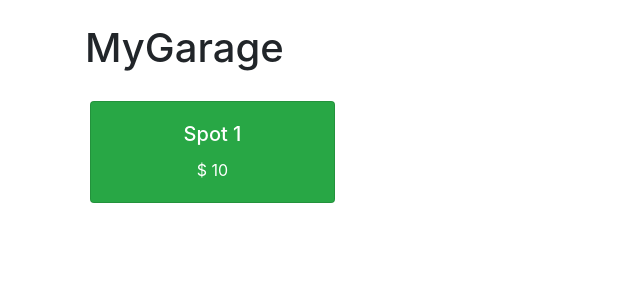
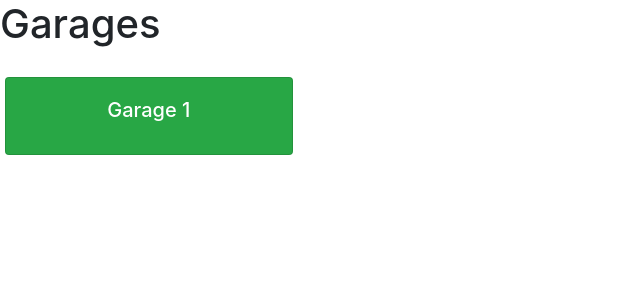
Before and after one commit to SamWickershamBryant/Garage, a Flask app: template templates/index.html in a window 1280 px wide. Shown: the part 56-356 px from the top of that part, without its empty margins (0-640 px from the left). Run offline with Flask 3, Linux system fonts and the light colour scheme; the template is opened without the code that fills it: most values are stand-ins (such as "Sample title", 1, 10 or a date in 2020); the page is wider than the window, and the part outside it is not shown; some libraries are stand-ins or nearby versions.

Commit message:
frontend for garages

```diff
--- a/templates/index.html
+++ b/templates/index.html
@@ -47,26 +47,26 @@
         </div>
     </nav>
 
-    <div class="container mt-4">
-        <h1 class="mb-4">MyGarage</h1>
+
+
+    <div class="Home">
+        <h1 class="mb-4">Garages</h1>
         <div class="row">
-            {% for spot in parking_spots %}
+                {% for garage in garages %}
             <div class="col-sm-12 col-md-6 col-lg-4 col-xl-3">
                 <!-- Check if the spot is available -->
-                {% if not spot.reserved %}
-                <a href="/reserve/{{ spot.id }}" class="text-decoration-none">
+                {% if not garage.full %}
+                <a href="/garage/{{garage.id}}" class="text-decoration-none">
                     <div class="card spot-card available">
                         <div class="card-body spot-body">
-                            <h5 class="card-title">Spot {{ spot.id }}</h5>
-                            <p class="card-text">$ {{ spot.price }}</p>
+                            <h5 class="card-title">Garage {{ garage.id }}</h5>
                         </div>
                     </div>
                 </a>
                 {% else %}
                 <div class="card spot-card unavailable">
                     <div class="card-body spot-body">
-                        <h5 class="card-title">Spot {{ spot.id }}</h5>
-                        <p class="card-text">$ {{ spot.price }}</p>
+                        <h5 class="card-title">Garage {{ garage.id }}</h5>
                     </div>
                 </div>
                 {% endif %}
```
Also changed, not shown: data.db (added).
